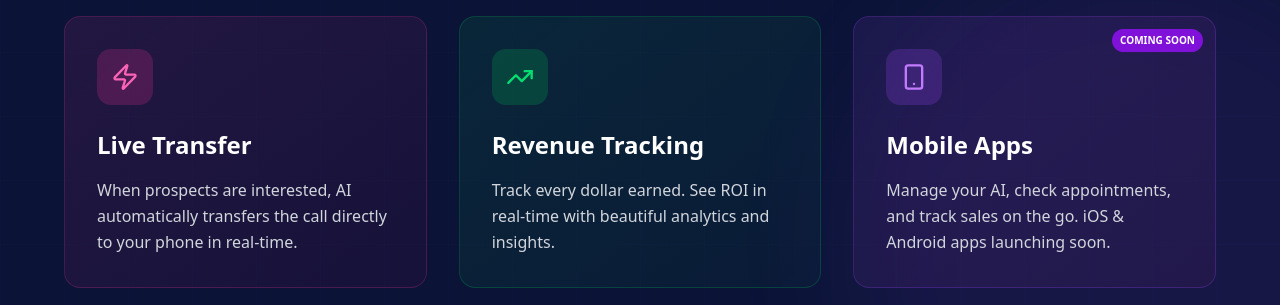
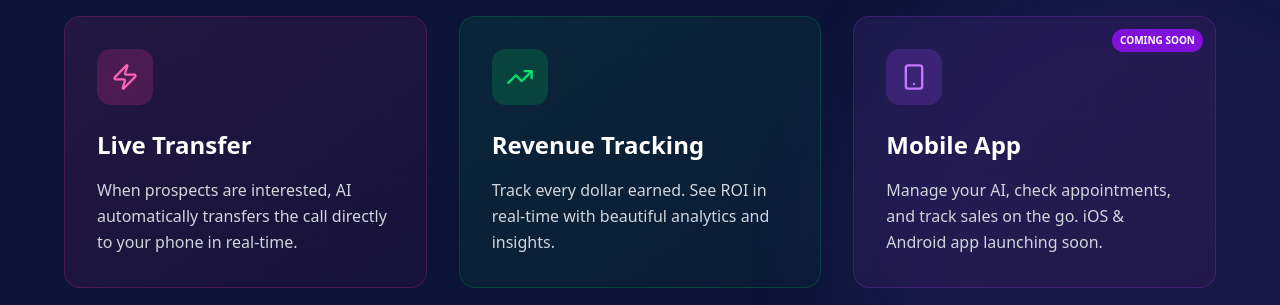
Before and after one commit to timmmytitenok/SterlingDialer, a Next.js app: page / in a window 1280 px wide. Shown: the part 1740-2045 px from the top of the page. Built offline with nearby package versions, Linux system fonts and the light colour scheme.

Commit message:
📱 Update mobile app promotion text from 'apps' to 'app' (singular)

```diff
--- a/app/faq/page.tsx
+++ b/app/faq/page.tsx
@@ -63,7 +63,7 @@ export default function FAQPage() {
     },
     {
       question: "Will there be a mobile app?",
-      answer: "Yes! iOS and Android apps are launching soon. You'll be able to manage your AI dialer, check appointments, and track sales right from your phone."
+      answer: "Yes! iOS and Android app is launching soon. You'll be able to manage your AI dialer, check appointments, and track sales right from your phone."
     }
   ];
 
--- a/app/page.tsx
+++ b/app/page.tsx
@@ -120,7 +120,7 @@ export default function LandingPage() {
             <div className="lg:hidden inline-flex items-center gap-2 sm:gap-3 px-4 sm:px-6 py-2.5 sm:py-3 bg-gradient-to-r from-purple-600/20 to-pink-600/20 border-2 border-purple-500/50 rounded-full mb-12 lg:mb-20 hover:scale-105 transition-transform cursor-pointer animate-slide-up mx-auto" style={{ animationDelay: '0.25s' }}>
               <Smartphone className="w-4 h-4 sm:w-5 sm:h-5 text-purple-400 animate-pulse flex-shrink-0" />
               <span className="text-xs sm:text-sm text-white font-bold text-center">
-                <span className="text-purple-400">iOS & Android Apps</span> Coming Soon! 📱
+                <span className="text-purple-400">iOS & Android App</span> Coming Soon! 📱
               </span>
             </div>
 
@@ -242,7 +242,7 @@ export default function LandingPage() {
                 </p>
               </div>
 
-              {/* Feature 7 - Mobile Apps */}
+              {/* Feature 7 - Mobile App */}
               <div className="group bg-gradient-to-br from-purple-500/10 to-pink-500/5 rounded-2xl p-6 lg:p-8 border border-purple-500/20 hover:border-purple-500/40 transition-all duration-300 hover:scale-105 hover:shadow-xl hover:shadow-purple-500/20 relative">
                 {/* Coming Soon Badge */}
                 <div className="absolute top-3 right-3 px-2 py-1 bg-purple-600/80 text-white text-[10px] font-bold rounded-full backdrop-blur-sm">
@@ -251,9 +251,9 @@ export default function LandingPage() {
                 <div className="w-12 h-12 lg:w-14 lg:h-14 rounded-xl bg-purple-500/20 flex items-center justify-center mb-4 lg:mb-6 group-hover:scale-110 transition-transform">
                   <Smartphone className="w-6 h-6 lg:w-7 lg:h-7 text-purple-400" />
                 </div>
-                <h3 className="text-xl lg:text-2xl font-bold text-white mb-3 lg:mb-4">Mobile Apps</h3>
+                <h3 className="text-xl lg:text-2xl font-bold text-white mb-3 lg:mb-4">Mobile App</h3>
                 <p className="text-base text-gray-300 leading-relaxed">
-                  Manage your AI, check appointments, and track sales on the go. iOS & Android apps launching soon.
+                  Manage your AI, check appointments, and track sales on the go. iOS & Android app launching soon.
                 </p>
               </div>
             </div>
@@ -643,9 +643,9 @@ export default function LandingPage() {
               </div>
             </div>
 
-            {/* Mobile Apps - FAR RIGHT */}
+            {/* Mobile App - FAR RIGHT */}
             <div>
-              <h4 className="text-white font-semibold mb-4">Mobile Apps</h4>
+              <h4 className="text-white font-semibold mb-4">Mobile App</h4>
               <div className="space-y-2">
                 <div className="flex items-center gap-2 text-gray-400 text-sm">
                   <Smartphone className="w-4 h-4 text-purple-400" />
--- a/components/mobile-footer.tsx
+++ b/components/mobile-footer.tsx
@@ -27,9 +27,9 @@ export function MobileFooter() {
           </p>
         </div>
 
-        {/* Mobile Apps */}
+        {/* Mobile App */}
         <div className="space-y-3">
-          <h3 className="text-xs font-bold text-gray-500 uppercase tracking-wider text-center">Mobile Apps</h3>
+          <h3 className="text-xs font-bold text-gray-500 uppercase tracking-wider text-center">Mobile App</h3>
           <div className="space-y-2">
             <div className="flex items-center justify-center gap-2 py-2.5 px-3 bg-purple-600/10 border border-purple-500/20 rounded-lg">
               <Smartphone className="w-4 h-4 text-purple-400" />
--- a/components/public-footer.tsx
+++ b/components/public-footer.tsx
@@ -53,9 +53,9 @@ export function PublicFooter() {
             </div>
           </div>
 
-          {/* Mobile Apps - FAR RIGHT */}
+          {/* Mobile App - FAR RIGHT */}
           <div>
-            <h4 className="text-white font-semibold mb-4">Mobile Apps</h4>
+            <h4 className="text-white font-semibold mb-4">Mobile App</h4>
             <div className="space-y-2">
               <div className="flex items-center gap-2 text-gray-400 text-sm">
                 <Smartphone className="w-4 h-4 text-purple-400" />
```
